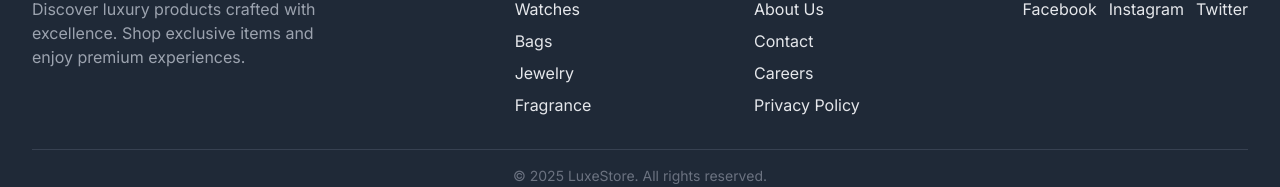
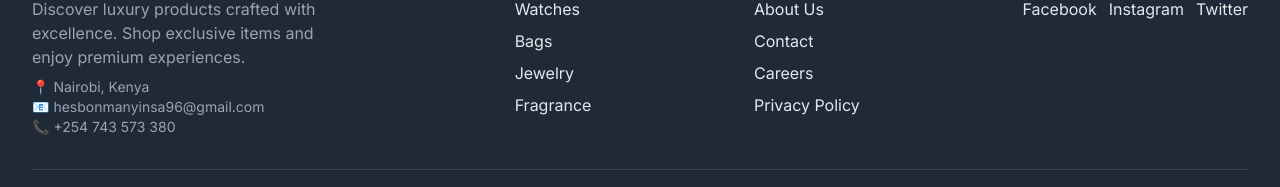
Before and after one commit to hesbonangwenyi606/Ecommerce-web, a React (Vite) app: page / in a window 1280 px wide. Shown: the part 2975-3162 px from the top of the page. Built offline with nearby package versions, Linux system fonts and the light colour scheme.

Commit message:
added discount

```diff
--- a/src/components/Footer/Footer.tsx
+++ b/src/components/Footer/Footer.tsx
@@ -9,9 +9,12 @@ const Footer = () => {
           {/* Logo & Description */}
           <div className="text-center md:text-left">
             <h1 className="text-2xl font-bold text-yellow-500 mb-2">LuxeStore</h1>
-            <p className="text-gray-400 max-w-xs">
+            <p className="text-gray-400 max-w-xs mb-2">
               Discover luxury products crafted with excellence. Shop exclusive items and enjoy premium experiences.
             </p>
+            <p className="text-gray-400 text-sm">📍 Nairobi, Kenya</p>
+            <p className="text-gray-400 text-sm">📧 hesbonmanyinsa96@gmail.com</p>
+            <p className="text-gray-400 text-sm">📞 +254 743 573 380</p>
           </div>
 
           {/* Links */}
```
